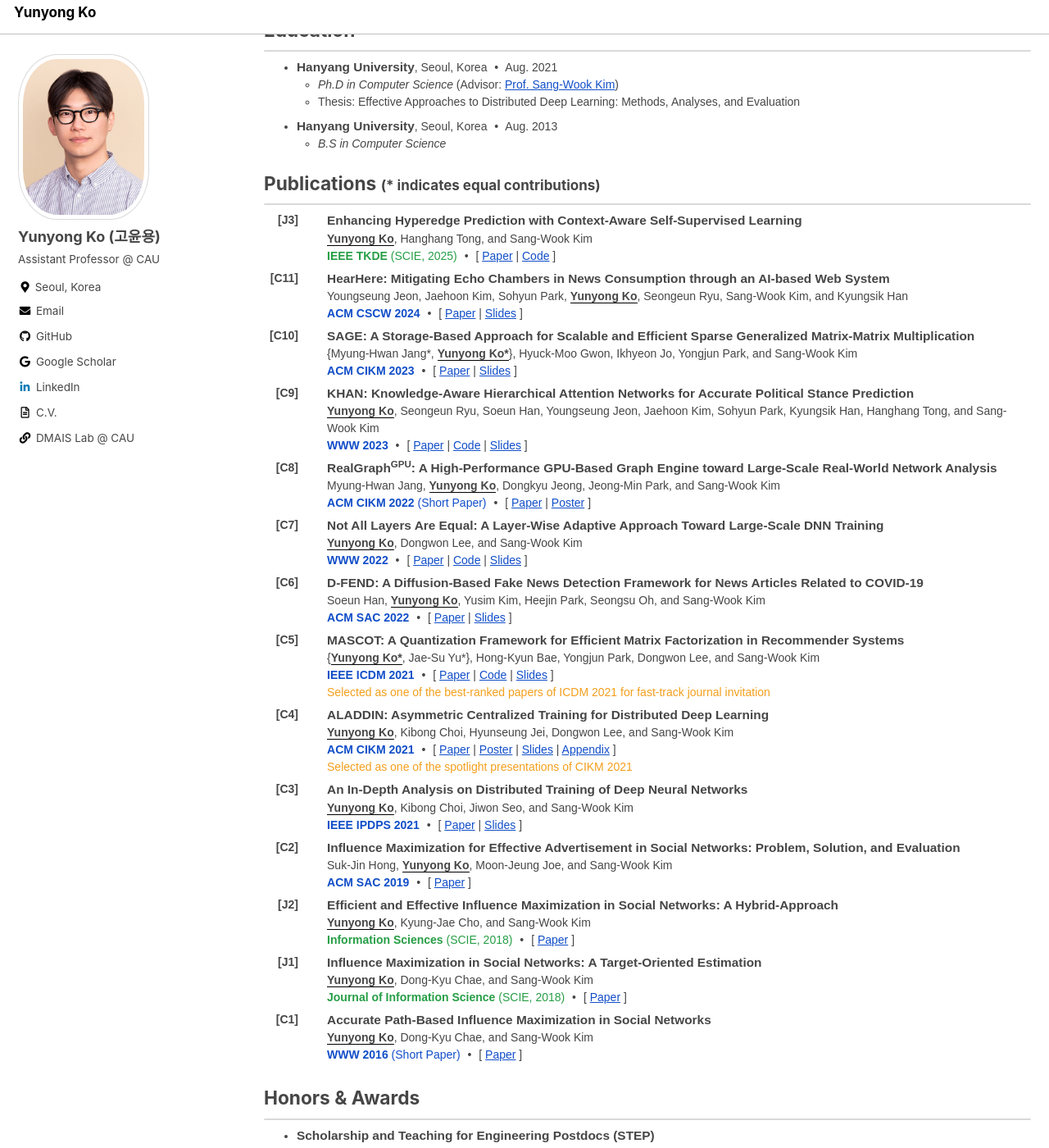
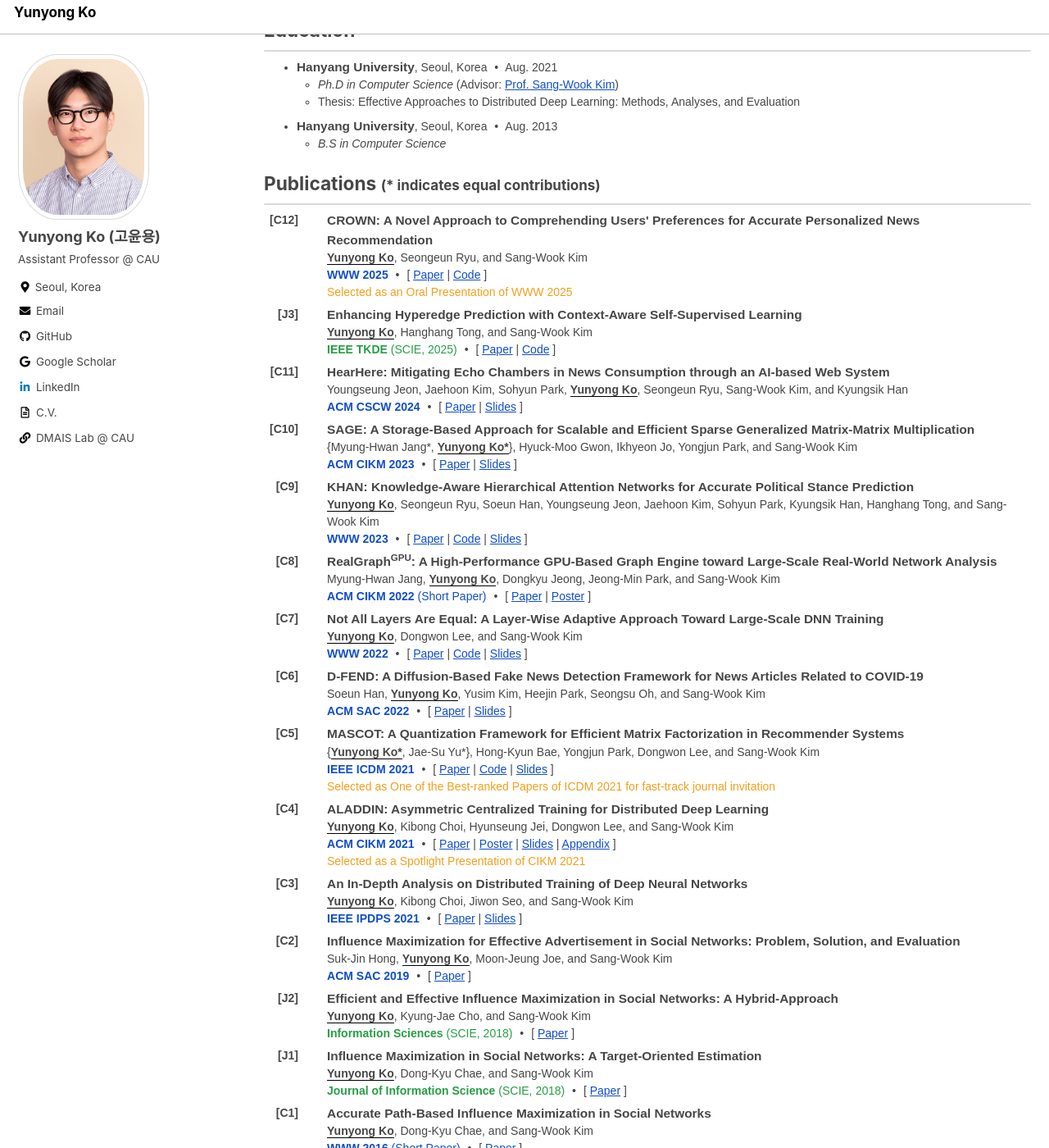
Before and after one commit to yy-ko/yy-ko.github.io, a Jekyll site: the page built from index.html, in a window 1280 px wide and 1400 px high, scrolled down 567 px. Shown: the whole window at 82% size. Built offline with Jekyll 4.4.1, drawn with Linux system fonts in a browser that asks for light colours; cached includes are drawn as plain includes; the list of posts is cut into pages by our own code.

Commit message:
www2025 cv updated

```diff
--- a/index.html
+++ b/index.html
@@ -73,16 +73,19 @@ author_profile: true
 <h5 class="section-title">Publications <small>(* indicates equal contributions)</small></h5>
 <hr class="sep">
 	<!-- <span class="year"><strong>Preprints</strong></span> -->
-    <!-- <ul class="my_list"> -->
-		<!-- <li> <strong class='title'>CROWN: A Novel Approach to Comprehending Users' Preferences for Accurate Personalized News Recommendation</strong> <br>  -->
-			<!-- <strong><u>Yunyong Ko</u></strong>, Seongeun Ryu, and Sang-Wook Kim <br>  -->
-			<!-- <span class="venue arxiv"><strong>arXiv:2310.09401</strong></span> -->
-			<!-- <span class="dot-sep">&#8226;</span> -->
-			<!-- <span>[ <a href="https://arxiv.org/pdf/2310.09401.pdf">Paper</a> | <a href="#">Code</a> ]</span> -->
-		<!-- </li> -->
-	<!-- [> </ul> <] -->
 	<!-- <span class="year"><strong>2024 and Forthcoming</strong></span> -->
 	<table class="my_list">
+		<tr>
+			<td class="paper_head"> <strong>[C12]</strong></td>
+			<td class="paper_content">
+			<strong class='title'>CROWN: A Novel Approach to Comprehending Users' Preferences for Accurate Personalized News Recommendation</strong> <br>
+			<strong><u>Yunyong Ko</u></strong>, Seongeun Ryu, and Sang-Wook Kim <br>
+			<span class="venue conf"><strong>WWW 2025</strong></span>
+			<span class="dot-sep">&#8226;</span>
+			<span>[ <a href="https://arxiv.org/pdf/2310.09401.pdf">Paper</a> | <a href="#">Code</a> ]</span> <br>
+			<span class="award">Selected as an Oral Presentation of WWW 2025</span>
+			</td>
+		</tr>
 		<tr>
 			<td class="paper_head"> <strong>[J3]</strong></td>
 			<td class="paper_content">
@@ -176,7 +179,7 @@ author_profile: true
 			<span class="venue conf"><strong>IEEE ICDM 2021</strong></span>
 			<span class="dot-sep">&#8226;</span>
 			<span>[ <a href="/assets/files/ICDM21-mascot-paper.pdf">Paper</a> <span> | </span> <a href="https://github.com/yy-ko/mascot-icdm21">Code</a> <span>|</span> <a href="/assets/files/ICDM21-mascot-presentation.pdf">Slides</a> ]</span> <br>
-			<span class="award">Selected as one of the best-ranked papers of ICDM 2021 for fast-track journal invitation</span>
+			<span class="award">Selected as One of the Best-ranked Papers of ICDM 2021 for fast-track journal invitation</span>
 			</td>
 		</tr>
 
@@ -191,7 +194,7 @@ author_profile: true
 			<span class="venue conf"><strong>ACM CIKM 2021</strong></span>
 			<span class="dot-sep">&#8226;</span>
 			<span>[ <a href="/assets/files/CIKM21-aladdin-paper.pdf">Paper</a> <span>|</span> <a href="/assets/files/CIKM21-aladdin-poster.pdf">Poster</a> <span>|</span> <a href="/assets/files/CIKM21-aladdin-presentation.pdf">Slides</a> <span>|</span> <a href="https://sites.google.com/view/aladdin-proofs/home?authuser=0">Appendix</a> ]</span> <br>
-			<span class="award">Selected as one of the spotlight presentations of CIKM 2021 </span>
+			<span class="award">Selected as a Spotlight Presentation of CIKM 2021 </span>
 			</td>
 		</tr>
 
```
Also changed, not shown: 1 other file.
